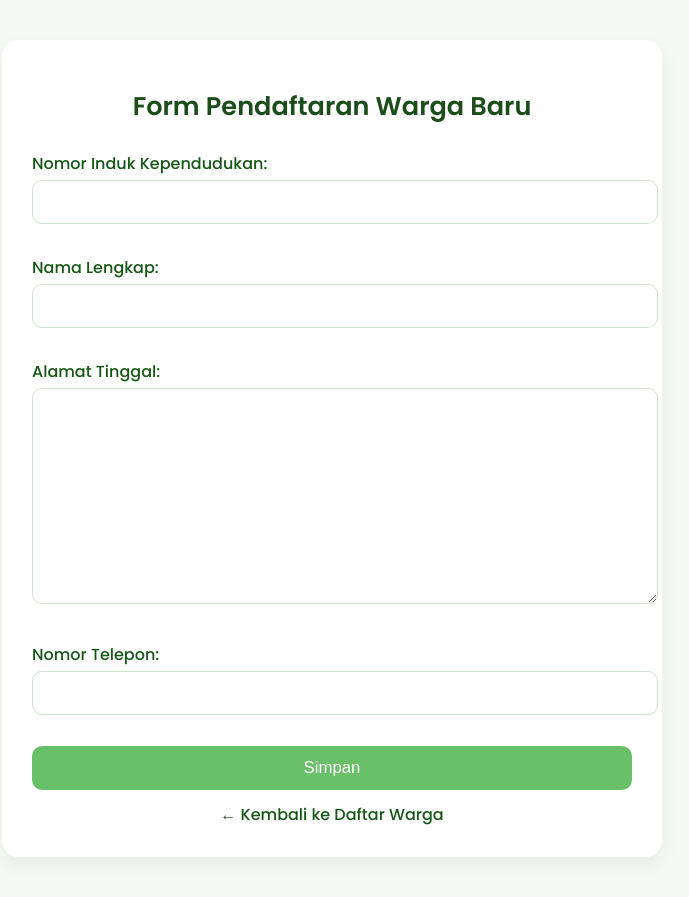
After one commit to odybgs21/django_data_kelurahan, a Django app: page /warga/tambah/ in a window 1280 px wide. The commit adds this page. Shown: the whole page, without its empty margins (308-997 px from the left). Run offline with Django 5.2, Linux system fonts and the light colour scheme.

Commit message:
pertemuan 3

```diff
--- /dev/null
+++ b/warga/forms.py
@@ -0,0 +1,13 @@
+from django import forms
+from .models import Warga, Pengaduan
+
+class WargaForm(forms.ModelForm):
+    class Meta:
+        model = Warga
+        # Tentukan field mana saja dari model yang ingin ditampilkan di form
+        fields = ['nik', 'nama_lengkap', 'alamat', 'no_telepon']
+
+class PengaduanForm(forms.ModelForm):
+    class Meta:
+        model = Pengaduan
+        fields = ['judul', 'deskripsi', 'status', 'pelapor']
--- /dev/null
+++ b/warga/templates/warga/warga_form.html
@@ -0,0 +1,104 @@
+<!DOCTYPE html>
+<html lang="id">
+<head>
+    <meta charset="UTF-8">
+    <meta name="viewport" content="width=device-width, initial-scale=1.0">
+    <title>Tambah Warga Baru</title>
+
+    <link href="https://fonts.googleapis.com/css2?family=Poppins:wght@300;500;600&display=swap" rel="stylesheet">
+
+    <style>
+        body {
+            font-family: 'Poppins', sans-serif;
+            background: #f4f9f4;
+            margin: 0;
+            padding: 0;
+        }
+
+        .container {
+            max-width: 600px;
+            background: #fff;
+            margin: 40px auto;
+            padding: 30px;
+            border-radius: 16px;
+            box-shadow: 0 8px 20px rgba(0,0,0,0.05);
+        }
+
+        h1 {
+            text-align: center;
+            color: #1b4d1b;
+            margin-bottom: 25px;
+            font-size: 1.6em;
+            font-weight: 600;
+        }
+
+        label {
+            font-weight: 500;
+            color: #155715;
+            margin-bottom: 4px;
+            display: block;
+        }
+
+        input, textarea {
+            width: 100%;
+            padding: 12px;
+            margin-bottom: 15px;
+            border-radius: 10px;
+            border: 1px solid #cce5cc;
+            outline: none;
+            font-size: 1rem;
+        }
+
+        input:focus, textarea:focus {
+            border-color: #6abf69;
+            box-shadow: 0 0 6px rgba(106,191,105,0.35);
+        }
+
+        button {
+            width: 100%;
+            padding: 12px;
+            background: #6abf69;
+            border: none;
+            color: white;
+            font-size: 1.05rem;
+            border-radius: 10px;
+            font-weight: 500;
+            cursor: pointer;
+            transition: 0.25s ease;
+        }
+
+        button:hover {
+            background: #4ea64e;
+            transform: translateY(-2px);
+        }
+
+        .back-link {
+            display: block;
+            text-align: center;
+            margin-top: 12px;
+            color: #155715;
+            font-weight: 500;
+            text-decoration: none;
+        }
+
+        .back-link:hover {
+            text-decoration: underline;
+        }
+    </style>
+</head>
+<body>
+
+<div class="container">
+    <h1>Form Pendaftaran Warga Baru</h1>
+
+    <form method="post">
+        {% csrf_token %}
+        {{ form.as_p }}
+
+        <button type="submit">Simpan</button>
+        <a class="back-link" href="{% url 'warga_list' %}">← Kembali ke Daftar Warga</a>
+    </form>
+</div>
+
+</body>
+</html>
--- a/warga/urls.py
+++ b/warga/urls.py
@@ -1,8 +1,10 @@
 from django.urls import path
-from .views import WargaListView, WargaDetailView, PengaduanListView
+from .views import WargaListView, WargaDetailView, PengaduanListView, WargaCreateView, PengaduanCreateView
 
 urlpatterns = [
     path('', WargaListView.as_view(), name='warga_list'),
     path('<int:pk>/', WargaDetailView.as_view(), name='warga_detail'),
     path('pengaduan/', PengaduanListView.as_view(), name='pengaduan_list'),
+    path('tambah/', WargaCreateView.as_view(), name='warga_tambah'),
+    path('pengaduan/tambah/', PengaduanCreateView.as_view(), name='pengaduan_tambah'),
 ]
--- a/warga/views.py
+++ b/warga/views.py
@@ -1,6 +1,8 @@
 from django.shortcuts import render
 from .models import Warga, Pengaduan
-from django.views.generic import ListView, DetailView
+from django.views.generic import ListView, DetailView, CreateView
+from django.urls import reverse_lazy
+from .forms import WargaForm, PengaduanForm
 
 # Create your views here.
 class WargaListView(ListView):
@@ -17,3 +19,15 @@ class PengaduanListView(ListView):
     model = Pengaduan
     template_name = 'warga/pengaduan_list.html'
     context_object_name = 'pengaduan'
+
+class WargaCreateView(CreateView):
+    model = Warga
+    form_class = WargaForm
+    template_name = 'warga/warga_form.html'
+    success_url = reverse_lazy('warga_list')
+
+class PengaduanCreateView(CreateView):
+    model = Pengaduan
+    form_class = PengaduanForm
+    template_name = 'warga/pengaduan_form.html'
+    success_url = reverse_lazy('pengaduan_list')
```
Also changed, not shown: warga/templates/warga/pengaduan_form.html (added, +107 -0 lines), warga/templates/warga/pengaduan_list.html (+64 -53 lines), warga/templates/warga/warga_list.html (+31 -23 lines), 1 other file.
